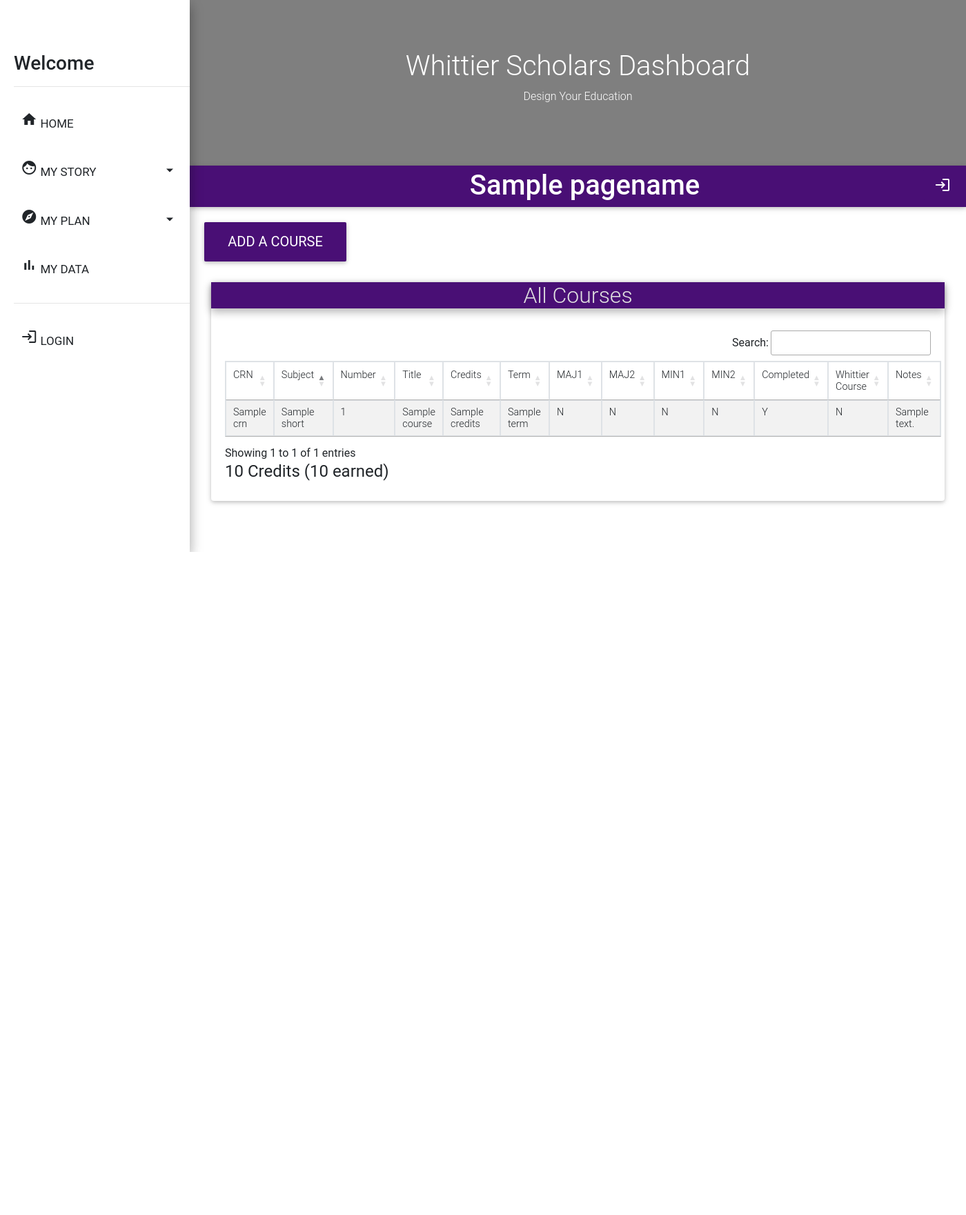
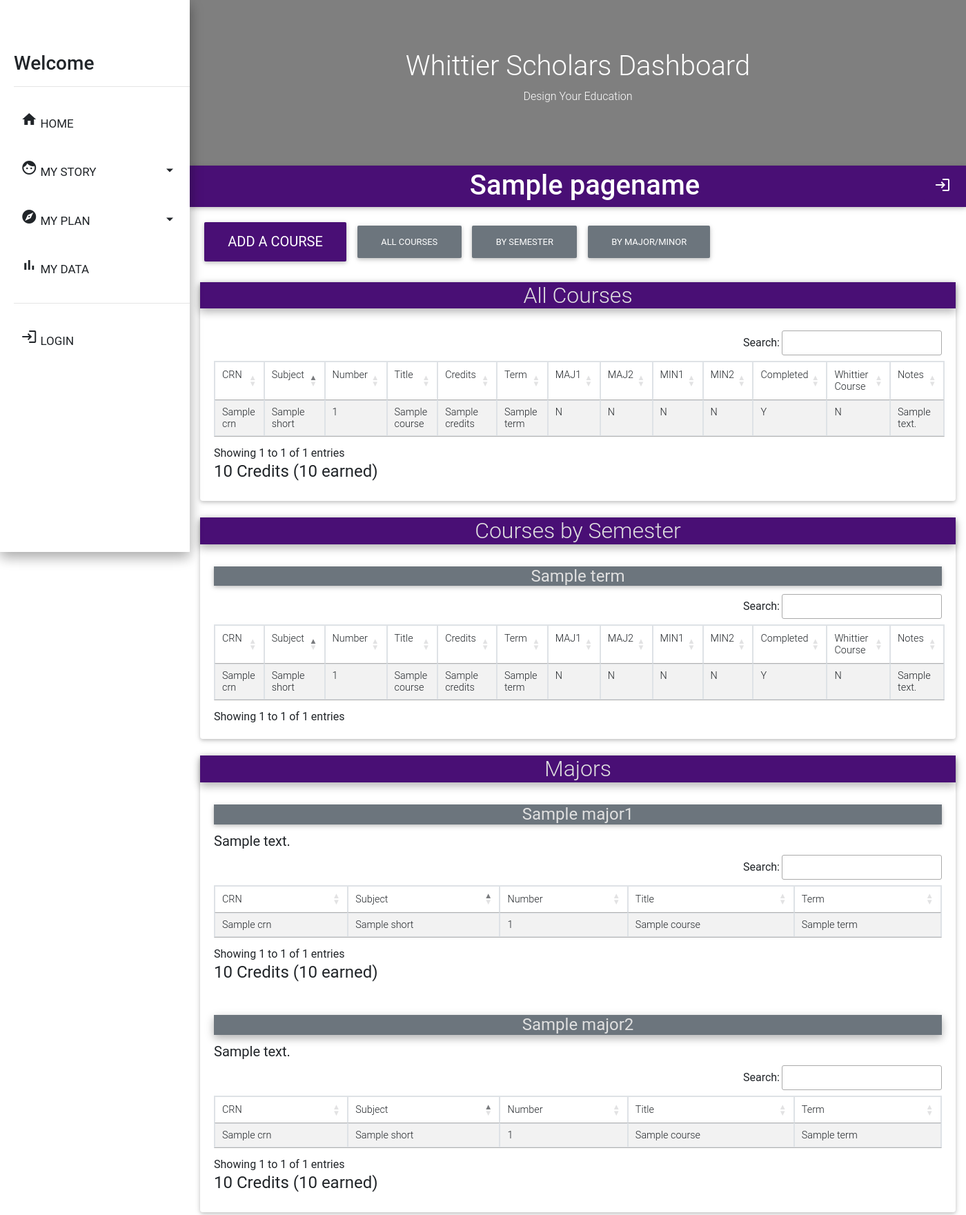
Before and after one commit to wck0/dashboard, a Django app: template dashboard_project/ed/templates/ed/courselist.html in a window 1400 px wide. Shown: the top 1761 px of the page at 69% size. Before the commit the page ends 800 px from the top, so only its background shows below. Run offline with Django 3.2, Linux system fonts and the light colour scheme; the template is opened without the code that fills it: most values are stand-ins (such as "Sample title", 1, 10 or a date in 2020); some libraries are stand-ins or nearby versions.

Commit message:
semester view

```diff
--- a/dashboard_project/ed/static/ed/style.css
+++ b/dashboard_project/ed/static/ed/style.css
@@ -282,6 +282,12 @@
 /* My Story (student accounts) */
 
 /* My Plan (educational designs)*/
+/* All courses */
+
+
+
+
+
 
 /* The section affects the couselists. Rows with no ID will show up on mobile. Rows with the 'tablet id' will show up on tablets and desktops. Rows with the "desktop" id will only show up on desktops. */
 
--- a/dashboard_project/ed/templates/ed/allcourses.html
+++ b/dashboard_project/ed/templates/ed/allcourses.html
@@ -1,5 +1,5 @@
 {% load ed_extras %}
-<div class="card mx-0 px-0 mx-md-3">
+<div class="card mx-0 px-0">
     <h2 class="card-title bg-primary text-center text-light z-depth-1-half">All Courses</h2>
     <div class="card-body">
     {% if usercourses %}
--- a/dashboard_project/ed/templates/ed/courselist.html
+++ b/dashboard_project/ed/templates/ed/courselist.html
@@ -3,7 +3,50 @@
 {% block content %}
 <div>
     <a class="btn btn-primary" style="font-size: 20px;" href="{% url 'AddCourse' %}">Add a course</a>
+    <button class="tablinks btn btn-secondary" onclick="openTab(event, 'allCourses')" id="defaultOpen">All Courses</button>
+    <button class="tablinks btn btn-secondary" onclick="openTab(event, 'semCourses')">By Semester</button>
+    <button class="tablinks btn btn-secondary" onclick="openTab(event, 'majorCourses')">By Major/Minor</button>
 </div>
+
 <br>
-{% include 'ed/allcourses.html' %}
+
+<div id="allCourses" class="tabcontent">
+    {% include 'ed/allcourses.html' %}
+    <br>
+</div>
+<div id="semCourses" class="tabcontent">
+    {% include 'ed/semestercourses.html' %}
+    <br>
+</div>
+<div id="majorCourses" class="tabcontent">
+    {% include 'ed/major.html' %}
+    </br>
+    {% include 'ed/minor.html' %}
+</div>
 {% endblock content %}
+
+{% block javascript %}
+function openTab(evt, tabName) {
+  // Declare all variables
+  var i, tabcontent, tablinks;
+
+  // Get all elements with class="tabcontent" and hide them
+  tabcontent = document.getElementsByClassName("tabcontent");
+  for (i = 0; i < tabcontent.length; i++) {
+    tabcontent[i].style.display = "none";
+  }
+
+  // Get all elements with class="tablinks" and remove the class "active"
+  tablinks = document.getElementsByClassName("tablinks");
+  for (i = 0; i < tablinks.length; i++) {
+    tablinks[i].className = tablinks[i].className.replace(" active", "");
+  }
+
+  // Show the current tab, and add an "active" class to the button that opened the tab"
+  document.getElementById(tabName).style.display = "inline";
+  evt.currentTarget.className += " active";
+}
+
+// Get the element with id="defaultOpen" and click on it
+//document.getElementById("defaultOpen").click();
+{% endblock javascript %}
--- /dev/null
+++ b/dashboard_project/ed/templates/ed/semestercourses.html
@@ -0,0 +1,118 @@
+{% load ed_extras %}
+<div class="card mx-0 px-0">
+    <h2 class="card-title bg-primary text-center text-light z-depth-1-half">Courses by Semester</h2>
+    <div class="card-body">
+    {% if semcourses %}
+
+        {% for term, courses in semcourses.items %}
+            <h4 class="card-title bg-secondary text-light text-center z-depth-1">{{ term }}</h4>
+            <table id="{{ term.code }}" class="table table-striped table-bordered table-responsive">
+                <thead>
+                <tr>
+                    <td class="desktop">CRN</td>
+                    <td>Subject</td>
+                    <td class="tablet">Number</td>
+                    <td>Title</td>
+                    <td class="tablet">Credits</td>
+                    <td class="desktop">Term</td>
+                    <td class="desktop">MAJ1</td>
+                    <td class="desktop">MAJ2</td>
+                    <td class="desktop">MIN1</td>
+                    <td class="desktop">MIN2</td>
+                    <td class="tablet">Completed</td>
+                    <td class="desktop">Whittier Course</td>
+                    <td class="desktop">Notes</td>
+                    {% if request.user|has_group:"Student" %}
+                    <td></td>
+                    {% endif %}
+                </tr>
+                </thead>
+                <tbody>
+                {% for course in courses %}
+                <tr>
+                    <td class="desktop">
+                        {{ course.crn }}
+                    </td>
+                    <td>
+                        {{ course.course.subject.short }}
+                    </td>
+                    <td class="tablet">
+                        {{ course.course.number }}
+                    </td>
+                    <td>
+                        {{ course.course.title }}
+                    </td>
+                    <td class="tablet">
+                        {{ course.credits }}
+                    </td>
+                    <td data-order="{{ course.term.code }}" class="desktop">
+                        {{ course.term }}
+                    </td>
+                    <td class="desktop">
+                    {% if course.maj1 %}
+                        Y
+                    {% else %}
+                        N
+                    {% endif %}
+                    </td>
+                    <td class="desktop">
+                    {% if course.maj2 %}
+                        Y
+                    {% else %}
+                        N
+                    {% endif %}
+                    </td>
+                    <td class="desktop">
+                    {% if course.min1 %}
+                        Y
+                    {% else %}
+                        N
+                    {% endif %}
+                    </td>
+                    <td class="desktop">
+                    {% if course.min2 %}
+                        Y
+                    {% else %}
+                        N
+                    {% endif %}
+                    </td>
+                    <td class="tablet">
+                    {% if course.completed %}
+                        Y
+                    {% else %}
+                        N
+                    {% endif %}
+                    </td>
+                    <td class="desktop">
+                    {% if course.is_whittier %}
+                        Y
+                    {% else %}
+                        N
+                    {% endif %}
+                    </td>
+                    <td class="desktop">{{ course.notes|safe }}</td>
+
+                    {% if request.user|has_group:"Student" %}
+                    <td style="width: 90px;">
+                        {% include 'ed/editcoursebutton.html' %}{% include 'ed/deletecoursebutton.html' %}
+                    </td>
+                    {% endif %}
+                </tr>
+                {% endfor %}
+                </tbody>
+            </table>
+            <script>
+                $(document).ready(function () {
+                    $('#{{ term.code }}').DataTable({
+                        paging: false,
+                        aaSorting: [[1, 'asc']], // Sorts it according to the second column. I need to find a way to just not sort the table
+                    });
+                });
+            </script>
+        {% endfor %}
+
+    {% else %}
+    <p> You do not seem to have added any courses to your Educational Design.</p>
+    {% endif %}
+    </div>
+</div>
```
Also changed, not shown: dashboard_project/ed/tools.py (+17 -0 lines), dashboard_project/ed/views/views_courselist.py (+12 -1 lines).
